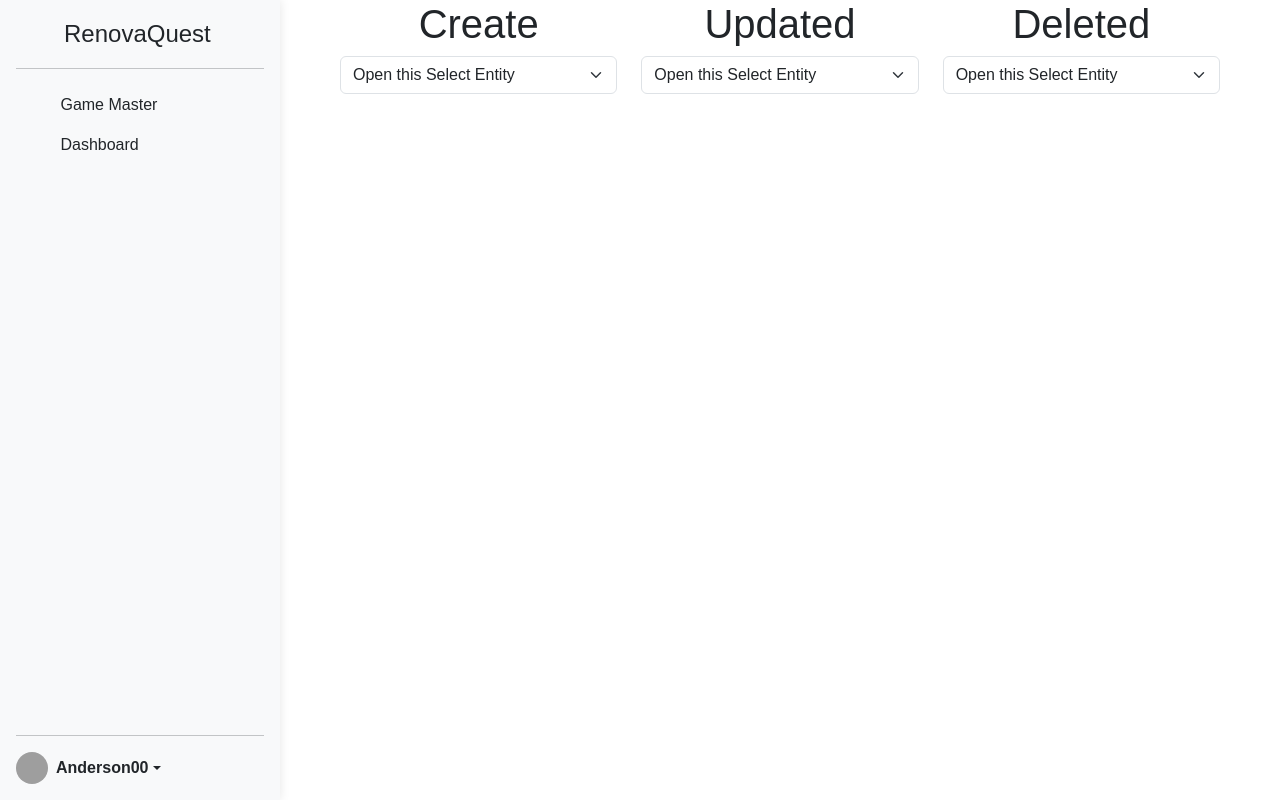
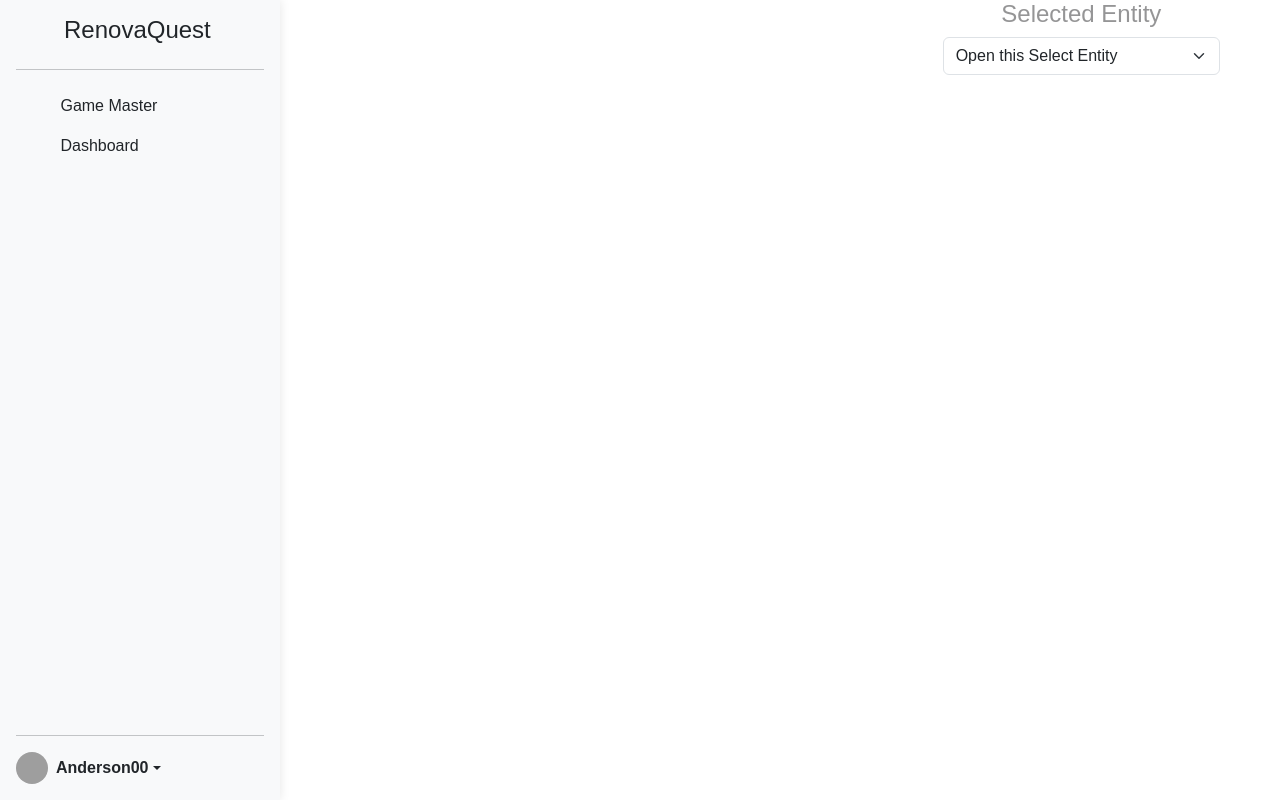
Before and after one commit to sofiachavesalarcon/RenovaQuest-WebSite, an Angular app: page /dashboard/Panel in a window 1280 px wide. Built offline with nearby package versions, Linux system fonts and the light colour scheme; grey boxes are pictures that could not be loaded; a web font is replaced by a local one.

Commit message:
chore: Update dashboard component layout and styles

```diff
--- a/src/app/pages/dashboard/layout/layout.component.html
+++ b/src/app/pages/dashboard/layout/layout.component.html
@@ -3,7 +3,7 @@
           <svg class="bi me-2" width="40" height="32">
                <use xlink:href="#bootstrap"></use>
           </svg>
-          <span class="fs-4">RenovaQuest</span>
+          <h1 class="fs-4">RenovaQuest</h1>
      </a>
      <hr>
      <ul class="nav nav-pills flex-column mb-auto">
--- a/src/app/pages/dashboard/panel/panel.component.css
+++ b/src/app/pages/dashboard/panel/panel.component.css
@@ -0,0 +1,11 @@
+.Create {
+     color: rgba(45, 45, 48, 0.507);
+}
+
+.Update {
+     color: rgba(63, 118, 63, 0.854);
+}
+
+.Deleted {
+     color: rgba(255, 0, 0, 0.447);
+}
--- a/src/app/pages/dashboard/panel/panel.component.html
+++ b/src/app/pages/dashboard/panel/panel.component.html
@@ -1,33 +1,25 @@
 <div class="container text-center">
-     <div class="row align-items-center">
-          <div class="col">
-               <h1>Create</h1>
-               <select class="form-select" aria-label="Default select example">
+     <div class="row d-flex justify-content-end">
+          <div class="col-4">
+               <h4 class="Create">Selected Entity</h4>
+               <select class="form-select" aria-label="Default select example" [(ngModel)]="selectedEntity"
+                    (change)="onEntityChange()">
                     <option selected>Open this Select Entity</option>
                     <option value="1">Farm</option>
-                    <option value="2">Farmer</option>
+                    <option value="2">FarmType</option>
                     <option value="3">ContactType</option>
-               </select>
-          </div>
-          <div class="col">
-               <h1>Updated</h1>
-               <select class="form-select" aria-label="Default select example">
-                    <option selected>Open this Select Entity</option>
-                    <option value="1">Farm</option>
-                    <option value="2">Farmer</option>
-                    <option value="3">ContactType</option>
-               </select>
-          </div>
-          <div class="col">
-               <h1>Deleted</h1>
-               <select class="form-select" aria-label="Default select example">
-                    <option selected>Open this Select Entity</option>
-                    <option value="1">Farm</option>
-                    <option value="2">Farmer</option>
-                    <option value="3">ContactType</option>
+                    <option value="4">Device</option>
+                    <option value="5">DeviceType</option>
+                    <option value="6">Farmer</option>
+                    <option value="7">EnergyLog</option>
+                    <option value="8">EnergyMeter</option>
                </select>
           </div>
 
-
+     </div>
+     <div>
+          @if (mostrarTabla == true) {
+          mostando tabla
+          }
      </div>
 </div>
--- a/src/app/pages/dashboard/panel/panel.component.ts
+++ b/src/app/pages/dashboard/panel/panel.component.ts
@@ -1,12 +1,54 @@
+import { NgIf } from '@angular/common';
 import { Component } from '@angular/core';
+import { FormsModule } from '@angular/forms';
 
 @Component({
   selector: 'app-panel',
   standalone: true,
-  imports: [],
+  imports: [FormsModule, NgIf],
   templateUrl: './panel.component.html',
   styleUrl: './panel.component.css'
+
 })
 export class PanelComponent {
 
+
+  // inyectar el servicio para traer la data para las tablas
+  constructor() { }
+
+  selectedEntity: string = 'Open this Select Entity';
+  mostrarTabla: boolean = false;
+
+  onEntityChange() {
+    if(this.selectedEntity === '1') {
+      this.mostrarTabla = true;
+      console.log('Entity 1');
+    } else if(this.selectedEntity === '2') {
+      this.mostrarTabla = true;
+      console.log('Entity 2');
+    }else if(this.selectedEntity === '3') {
+      this.mostrarTabla = true;
+      console.log('Entity 3');
+    }else if(this.selectedEntity === '4') {
+      this.mostrarTabla = true;
+      console.log('Entity 4');
+    }else if(this.selectedEntity === '5') {
+      this.mostrarTabla = true;
+      console.log('Entity 5');
+    }else if(this.selectedEntity === '6') {
+      this.mostrarTabla = true;
+      console.log('Entity 6');
+    }else if(this.selectedEntity === '7') {
+      this.mostrarTabla = true;
+      console.log('Entity 7');
+    }else if(this.selectedEntity === '8') {
+      this.mostrarTabla = true;
+      console.log('Entity 8');
+    }else{
+      this.mostrarTabla = false;
+      console.log('Ningua entidad seleccionada');
+    }
+  }
+
+
 }
```
